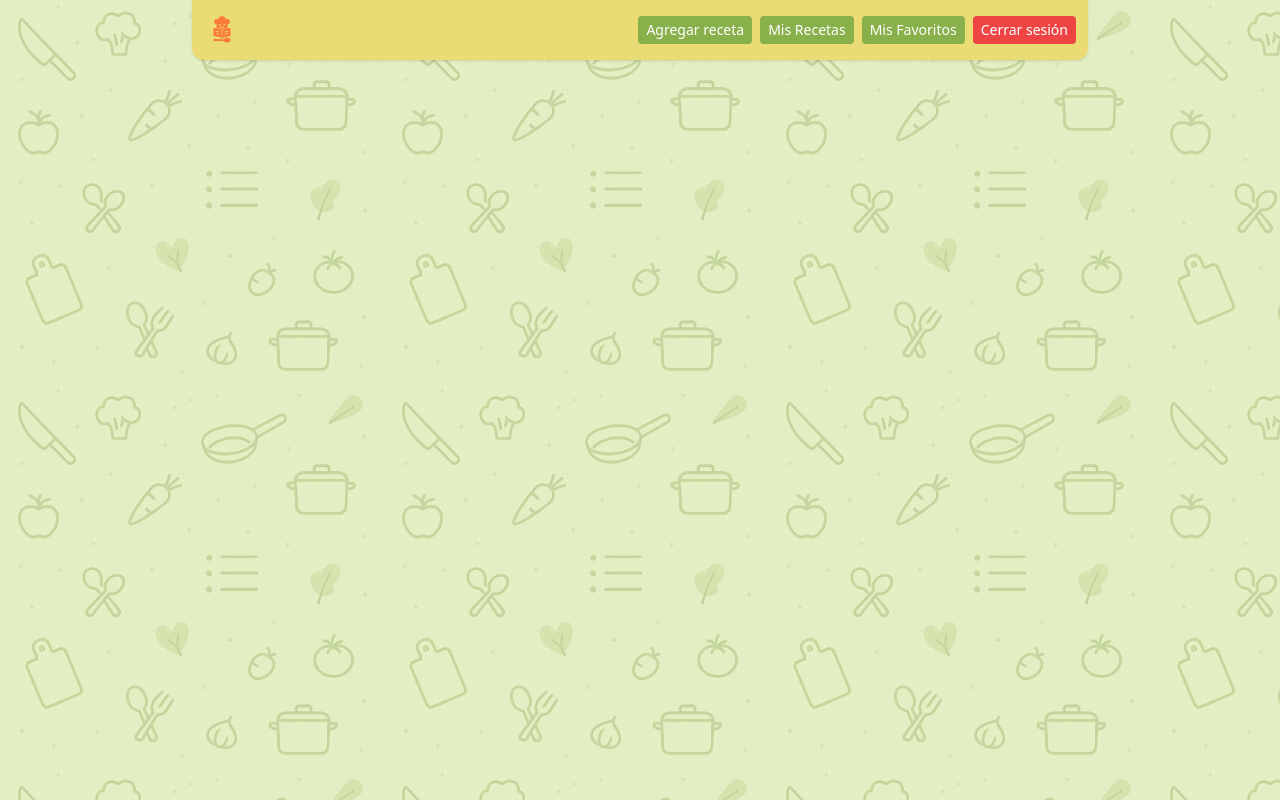
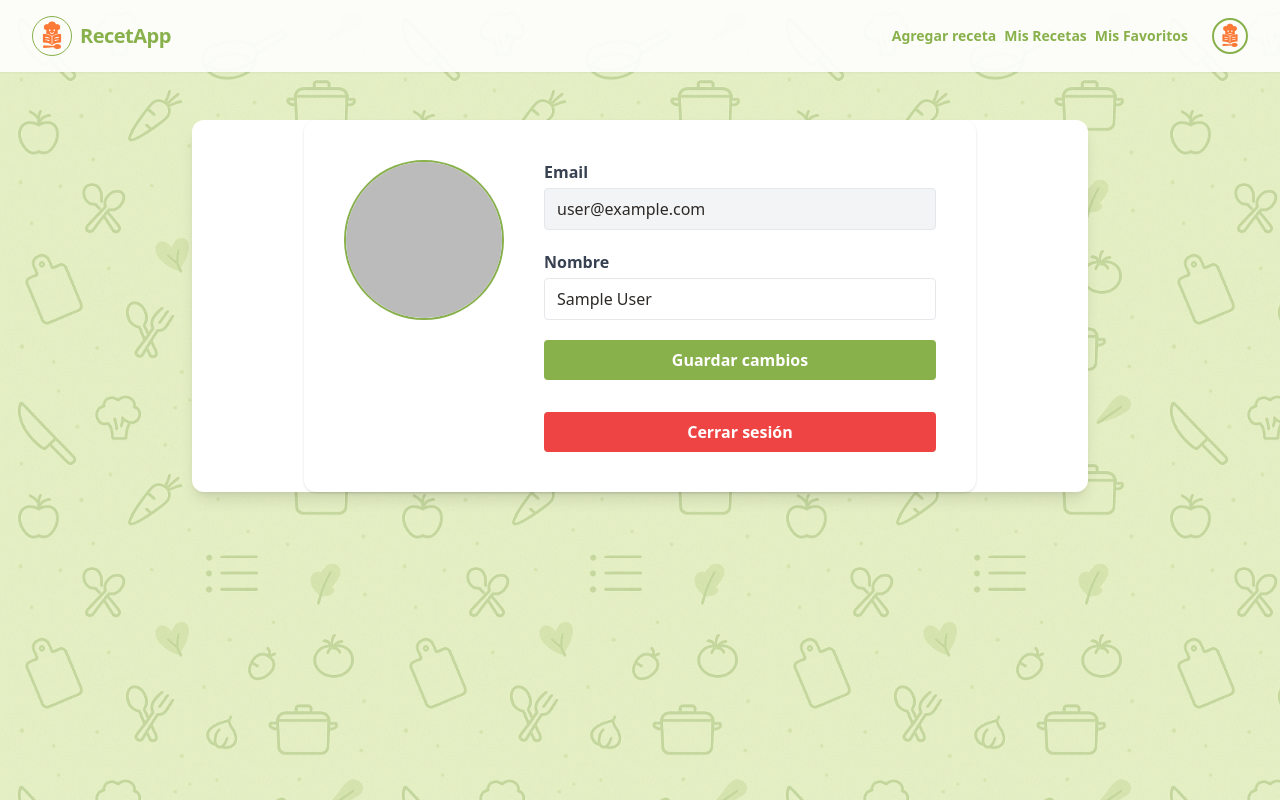
Before and after one commit to JoseCristhianRG/RecetApp, a React (Create React App) app: page /perfil in a window 1280 px wide. Built offline with nearby package versions, Linux system fonts and the light colour scheme; no server answers; the database is empty; sample sign-in values are in the browser's storage.

Commit message:
User Profile

```diff
--- a/src/App.js
+++ b/src/App.js
@@ -16,58 +16,112 @@ import LoginPage from './pages/LoginPage';
 import { Navigate } from 'react-router-dom';
 import SignupPage from './pages/SignupPage';
 import UsersPage from './pages/admin/UsersPage';
+import UserProfilePage from './pages/UserProfilePage';
+import { db } from './firebase';
+import { doc, getDoc } from 'firebase/firestore';
 
 function App() {
   const { user, signout, userRole } = useContext(AuthContext);
   const [menuOpen, setMenuOpen] = useState(false);
+  const [userPhoto, setUserPhoto] = useState(null);
+
+  useEffect(() => {
+    if (!user) {
+      setUserPhoto(null);
+      return;
+    }
+    const fetchPhoto = async () => {
+      const userDoc = await getDoc(doc(db, 'users', user.uid));
+      if (userDoc.exists()) {
+        setUserPhoto(userDoc.data().photoURL || null);
+      } else {
+        setUserPhoto(null);
+      }
+    };
+    fetchPhoto();
+  }, [user]);
 
   return (
     <CategoriesProvider>
       <IngredientsProvider>
         <RecipesProvider>
           <div className="bg-pattern min-h-screen text-pantoneblack">
-            <div className="max-w-lg md:max-w-2xl xl:max-w-4xl mx-auto">
-              {/* Menú hamburguesa */}
-              <nav className="bg-pantoneyellow text-pantoneblack rounded-b-xl shadow mb-4 p-3 flex items-center justify-between relative">
-                <Link to="/" className="flex items-center" aria-label="Inicio">
-                  {/* Icono de chef desde images/icono.png */}
-                  <img src={require('./images/icono.png')} alt="Icono chef" className="w-9 h-9" />
+            {/* Header moderno */}
+            <header className="bg-white/90 shadow-sm sticky top-0 z-30">
+              <nav className="mx-auto flex max-w-7xl items-center justify-between p-4 lg:px-8" aria-label="Main">
+                <div className="flex items-center gap-3">
+                  <Link to="/" className="flex items-center gap-2" aria-label="Inicio">
+                    <img src={require('./images/icono.png')} alt="Logo" className="h-10 w-10 rounded-full border border-pantonegreen" />
+                    <span className="font-bold text-xl text-pantonegreen tracking-tight">RecetApp</span>
                   </Link>
+                </div>
+                <div className="flex items-center gap-2 lg:hidden">
                   <button
-                  className="sm:hidden flex flex-col justify-center items-center w-8 h-8 focus:outline-none"
+                    className="inline-flex items-center justify-center rounded-md p-2 text-pantonegreen hover:bg-pantonegreen/10 focus:outline-none focus:ring-2 focus:ring-inset focus:ring-pantonegreen"
                     onClick={() => setMenuOpen(!menuOpen)}
                     aria-label="Abrir menú"
                   >
-                  <span className={`block h-1 w-6 bg-pantoneblack rounded transition-all duration-300 ${menuOpen ? 'rotate-45 translate-y-2' : ''}`}></span>
-                  <span className={`block h-1 w-6 bg-pantoneblack rounded my-1 transition-all duration-300 ${menuOpen ? 'opacity-0' : ''}`}></span>
-                  <span className={`block h-1 w-6 bg-pantoneblack rounded transition-all duration-300 ${menuOpen ? '-rotate-45 -translate-y-2' : ''}`}></span>
+                    <svg className="h-6 w-6" fill="none" stroke="currentColor" viewBox="0 0 24 24">
+                      {menuOpen ? (
+                        <path strokeLinecap="round" strokeLinejoin="round" strokeWidth="2" d="M6 18L18 6M6 6l12 12" />
+                      ) : (
+                        <path strokeLinecap="round" strokeLinejoin="round" strokeWidth="2" d="M4 6h16M4 12h16M4 18h16" />
+                      )}
+                    </svg>
                   </button>
-                <div className={`sm:flex gap-2 ${menuOpen ? 'flex flex-col absolute top-12 right-0 bg-pantoneyellow rounded shadow p-4 z-50' : 'hidden sm:flex'}`}>
+                </div>
+                {/* Links desktop */}
+                <div className="hidden lg:flex gap-2 items-center">
                   {!user ? (
-                    <Link to="/login" className="text-xs sm:text-sm px-2 py-1 rounded bg-pantonegreen hover:bg-pantoneyellow transition text-white block">Iniciar sesión</Link>
+                    <Link to="/login" className="text-sm font-semibold leading-6 text-pantonegreen hover:text-pantonebrown transition">Iniciar sesión</Link>
                   ) : (
                     <>
-                      <Link to="/add" className="text-xs sm:text-sm px-2 py-1 rounded bg-pantonegreen hover:bg-pantoneyellow transition text-white block">Agregar receta</Link>
+                      <Link to="/add" className="text-sm font-semibold leading-6 text-pantonegreen hover:text-pantonebrown transition">Agregar receta</Link>
                       {userRole === 'admin' && (
-                        <Link to="/categories" className="text-xs sm:text-sm px-2 py-1 rounded bg-pantonegreen hover:bg-pantoneyellow transition text-white block">Categorías</Link>
+                        <Link to="/categories" className="text-sm font-semibold leading-6 text-pantonegreen hover:text-pantonebrown transition">Categorías</Link>
                       )}
-                      <Link to="/mis-recetas" className="text-xs sm:text-sm px-2 py-1 rounded bg-pantonegreen hover:bg-pantoneyellow transition text-white block">Mis Recetas</Link>
-                      <Link to="/mis-favoritos" className="text-xs sm:text-sm px-2 py-1 rounded bg-pantonegreen hover:bg-pantoneyellow transition text-white block">Mis Favoritos</Link>
+                      <Link to="/mis-recetas" className="text-sm font-semibold leading-6 text-pantonegreen hover:text-pantonebrown transition">Mis Recetas</Link>
+                      <Link to="/mis-favoritos" className="text-sm font-semibold leading-6 text-pantonegreen hover:text-pantonebrown transition">Mis Favoritos</Link>
                       {userRole === 'admin' && (
-                        <Link to="/admin/usuarios" className="text-xs sm:text-sm px-2 py-1 rounded bg-pantonebrown hover:bg-pantoneyellow transition text-white block">Usuarios</Link>
+                        <Link to="/admin/usuarios" className="text-sm font-semibold leading-6 text-pantonebrown hover:text-pantonegreen transition">Usuarios</Link>
                       )}
-                      <button
-                        onClick={signout}
-                        className="text-xs sm:text-sm px-2 py-1 rounded bg-red-500 hover:bg-red-700 transition text-white block text-left"
-                      >
-                        Cerrar sesión
-                      </button>
+                      {/* Avatar usuario a la derecha */}
+                      <Link to="/perfil" className="ml-4 flex items-center group" title="Mi Perfil">
+                        <img
+                          src={userPhoto || require('./images/icono.png')}
+                          alt="Avatar"
+                          className="w-9 h-9 rounded-full border-2 border-pantonegreen object-cover group-hover:opacity-80 transition"
+                        />
+                      </Link>
                     </>
                   )}
                 </div>
               </nav>
+              {/* Menú mobile */}
+              {menuOpen && (
+                <div className="lg:hidden bg-white/95 border-t border-gray-200 shadow-md">
+                  <div className="px-4 py-4 flex flex-col gap-2">
+                    {!user ? (
+                      <Link to="/login" className="text-base font-semibold text-pantonegreen hover:text-pantonebrown transition" onClick={() => setMenuOpen(false)}>Iniciar sesión</Link>
+                    ) : (
+                      <>
+                        <Link to="/add" className="text-base font-semibold text-pantonegreen hover:text-pantonebrown transition" onClick={() => setMenuOpen(false)}>Agregar receta</Link>
+                        {userRole === 'admin' && (
+                          <Link to="/categories" className="text-base font-semibold text-pantonegreen hover:text-pantonebrown transition" onClick={() => setMenuOpen(false)}>Categorías</Link>
+                        )}
+                        <Link to="/mis-recetas" className="text-base font-semibold text-pantonegreen hover:text-pantonebrown transition" onClick={() => setMenuOpen(false)}>Mis Recetas</Link>
+                        <Link to="/mis-favoritos" className="text-base font-semibold text-pantonegreen hover:text-pantonebrown transition" onClick={() => setMenuOpen(false)}>Mis Favoritos</Link>
+                        {userRole === 'admin' && (
+                          <Link to="/admin/usuarios" className="text-base font-semibold text-pantonebrown hover:text-pantonegreen transition" onClick={() => setMenuOpen(false)}>Usuarios</Link>
+                        )}
+                      </>
+                    )}
+                  </div>
+                </div>
+              )}
+            </header>
             {/* Card general blanco */}
-              <div className="bg-white rounded-xl shadow-lg">
+            <div className="bg-white rounded-xl shadow-lg max-w-lg md:max-w-2xl xl:max-w-4xl mx-auto mt-8">
               <div className="">
                 <Routes>
                   <Route path="/login" element={<LoginPage />} />
@@ -82,8 +136,9 @@ function App() {
                   <Route path="/edit-recipe/:id" element={<RequireAuth><EditRecipePage /></RequireAuth>} />
                   {/* Ruta protegida solo para admins */}
                   <Route path="/admin/usuarios" element={<RequireAuth><AdminRoute><UsersPage /></AdminRoute></RequireAuth>} />
+                  {/* Ruta de perfil de usuario */}
+                  <Route path="/perfil" element={<RequireAuth><UserProfilePage /></RequireAuth>} />
                 </Routes>
-                </div>
               </div>
             </div>
           </div>
--- /dev/null
+++ b/src/pages/UserProfilePage.js
@@ -0,0 +1,155 @@
+import React, { useContext, useState } from 'react';
+import { AuthContext } from '../AuthContext';
+import { db } from '../firebase';
+import { doc, updateDoc, getDoc } from 'firebase/firestore';
+import { getStorage, ref, uploadBytes, getDownloadURL } from 'firebase/storage';
+import Modal from '../components/Modal';
+
+function UserProfilePage() {
+  const { user, signout } = useContext(AuthContext);
+  const [displayName, setDisplayName] = useState('');
+  const [photoURL, setPhotoURL] = useState('');
+  const [saving, setSaving] = useState(false);
+  const [success, setSuccess] = useState(false);
+  const [error, setError] = useState('');
+  const [logoutModal, setLogoutModal] = useState(false);
+  const fileInputRef = React.useRef();
+
+  React.useEffect(() => {
+    if (!user) return;
+    const fetchUser = async () => {
+      const userDoc = await getDoc(doc(db, 'users', user.uid));
+      if (userDoc.exists()) {
+        const data = userDoc.data();
+        setDisplayName(data.displayName || '');
+        setPhotoURL(data.photoURL || '');
+      } else {
+        setDisplayName(user.displayName || '');
+        setPhotoURL(user.photoURL || '');
+      }
+    };
+    fetchUser();
+  }, [user]);
+
+  if (!user) {
+    return <div className="p-8 text-center">Debes iniciar sesión para ver tu perfil.</div>;
+  }
+
+  const handleSubmit = async (e) => {
+    e.preventDefault();
+    setSaving(true);
+    setError('');
+    setSuccess(false);
+    try {
+      // Actualizar en Firebase Auth (si usas updateProfile) y en Firestore si tienes colección de usuarios
+      // Aquí solo se muestra Firestore, ajusta según tu lógica
+      await updateDoc(doc(db, 'users', user.uid), {
+        displayName,
+        photoURL,
+      });
+      setSuccess(true);
+    } catch (err) {
+      setError('Error al guardar los cambios');
+    } finally {
+      setSaving(false);
+    }
+  };
+
+  const handlePhotoClick = () => {
+    if (fileInputRef.current) fileInputRef.current.click();
+  };
+
+  const handlePhotoChange = async (e) => {
+    const file = e.target.files[0];
+    if (!file) return;
+    setSaving(true);
+    setError('');
+    setSuccess(false);
+    try {
+      const storage = getStorage();
+      const storageRef = ref(storage, `profile_photos/${user.uid}`);
+      await uploadBytes(storageRef, file);
+      const url = await getDownloadURL(storageRef);
+      setPhotoURL(url);
+      await updateDoc(doc(db, 'users', user.uid), { photoURL: url });
+      setSuccess(true);
+    } catch (err) {
+      setError('Error al subir la foto');
+    } finally {
+      setSaving(false);
+    }
+  };
+
+  return (
+    <div className="max-w-2xl mx-auto mt-12 bg-white p-10 rounded-xl shadow flex flex-col sm:flex-row items-center sm:items-start gap-10">
+      {/* Foto de perfil a la izquierda en desktop, arriba en mobile */}
+      <div className="flex-shrink-0 flex flex-col items-center w-full sm:w-auto">
+        <img
+          src={photoURL || require('../images/icono.png')}
+          alt="Foto de perfil"
+          className="w-40 h-40 rounded-full object-cover border-2 border-pantonegreen mb-4 cursor-pointer hover:opacity-80 transition"
+          onClick={handlePhotoClick}
+          title="Cambiar foto"
+        />
+        <input
+          type="file"
+          accept="image/*"
+          ref={fileInputRef}
+          style={{ display: 'none' }}
+          onChange={handlePhotoChange}
+        />
+      </div>
+      {/* Formulario a la derecha en desktop, debajo en mobile */}
+      <div className="flex-1 w-full">
+        <form onSubmit={handleSubmit} className="space-y-5 w-full max-w-md mx-auto">
+          <div>
+            <label className="block text-gray-700 font-semibold mb-1">Email</label>
+            <input type="email" value={user.email} disabled className="w-full border rounded px-3 py-2 bg-gray-100" />
+          </div>
+          <div>
+            <label className="block text-gray-700 font-semibold mb-1">Nombre</label>
+            <input type="text" value={displayName} onChange={e => setDisplayName(e.target.value)} className="w-full border rounded px-3 py-2" />
+          </div>
+          {error && <div className="text-red-600 text-sm">{error}</div>}
+          {success && <div className="text-green-600 text-sm">¡Perfil actualizado!</div>}
+          <button type="submit" disabled={saving} className="w-full bg-pantonegreen text-white py-2 rounded font-bold hover:bg-green-700 transition">
+            {saving ? 'Guardando...' : 'Guardar cambios'}
+          </button>
+        </form>
+        <div className="w-full mt-8 max-w-md mx-auto">
+          <button
+            onClick={() => setLogoutModal(true)}
+            className="w-full bg-red-500 text-white py-2 rounded font-bold hover:bg-red-700 transition"
+          >
+            Cerrar sesión
+          </button>
+        </div>
+      </div>
+      <Modal
+        isOpen={logoutModal}
+        title="¿Cerrar sesión?"
+        onClose={() => setLogoutModal(false)}
+        actions={
+          <div className="flex gap-2">
+            <button
+              onClick={() => setLogoutModal(false)}
+              className="px-4 py-2 bg-gray-200 rounded hover:bg-gray-300"
+            >
+              Cancelar
+            </button>
+            <button
+              onClick={() => { setLogoutModal(false); signout(); }}
+              className="px-4 py-2 bg-red-500 text-white rounded hover:bg-red-700 font-bold"
+            >
+              Confirmar
+            </button>
+          </div>
+        }
+      >
+        ¿Estás seguro de que deseas cerrar sesión?
+      </Modal>
+    </div>
+  );
+}
+
+export default UserProfilePage;
```
Lines whose indentation alone changed are shown as unchanged.
